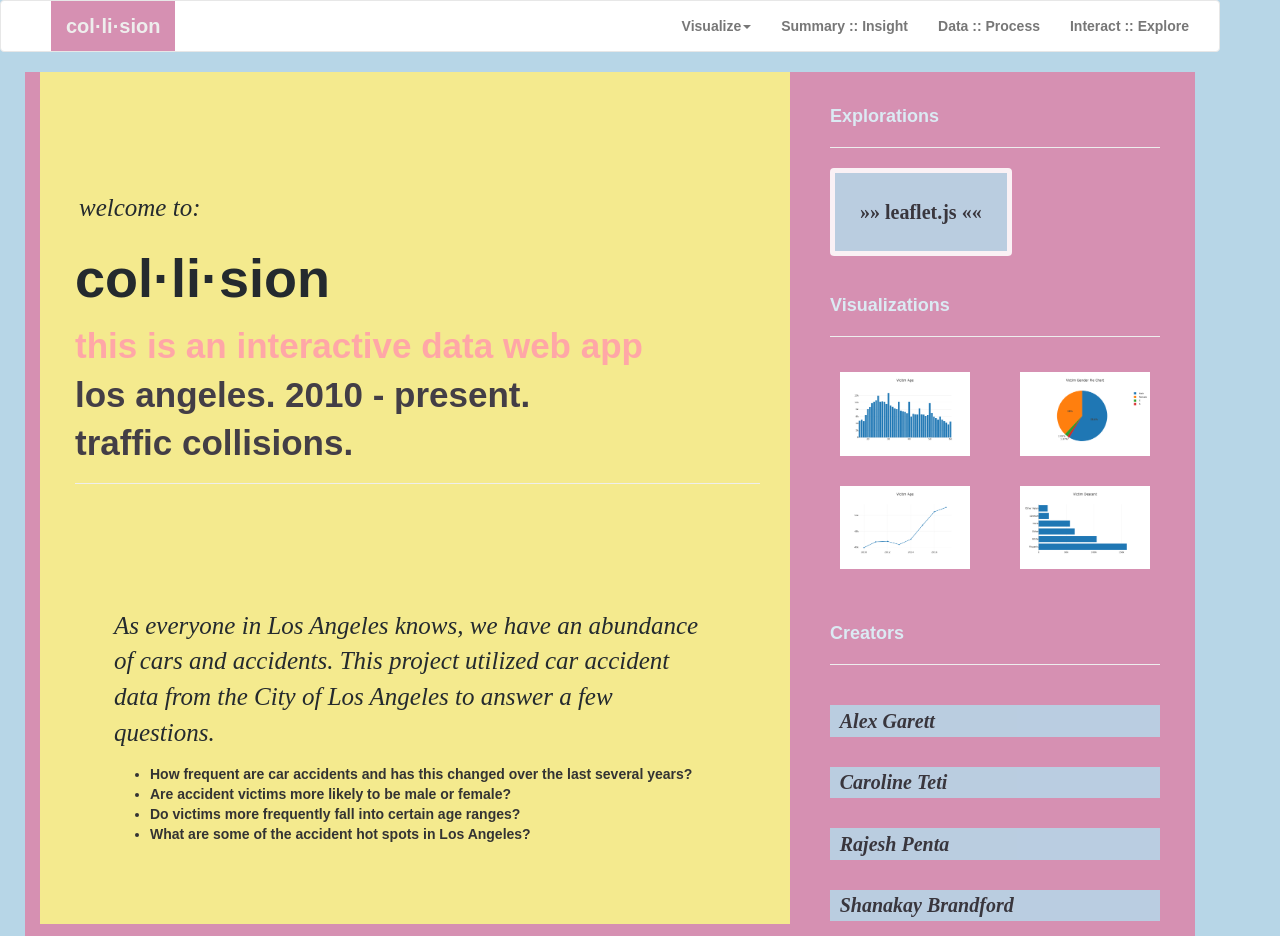
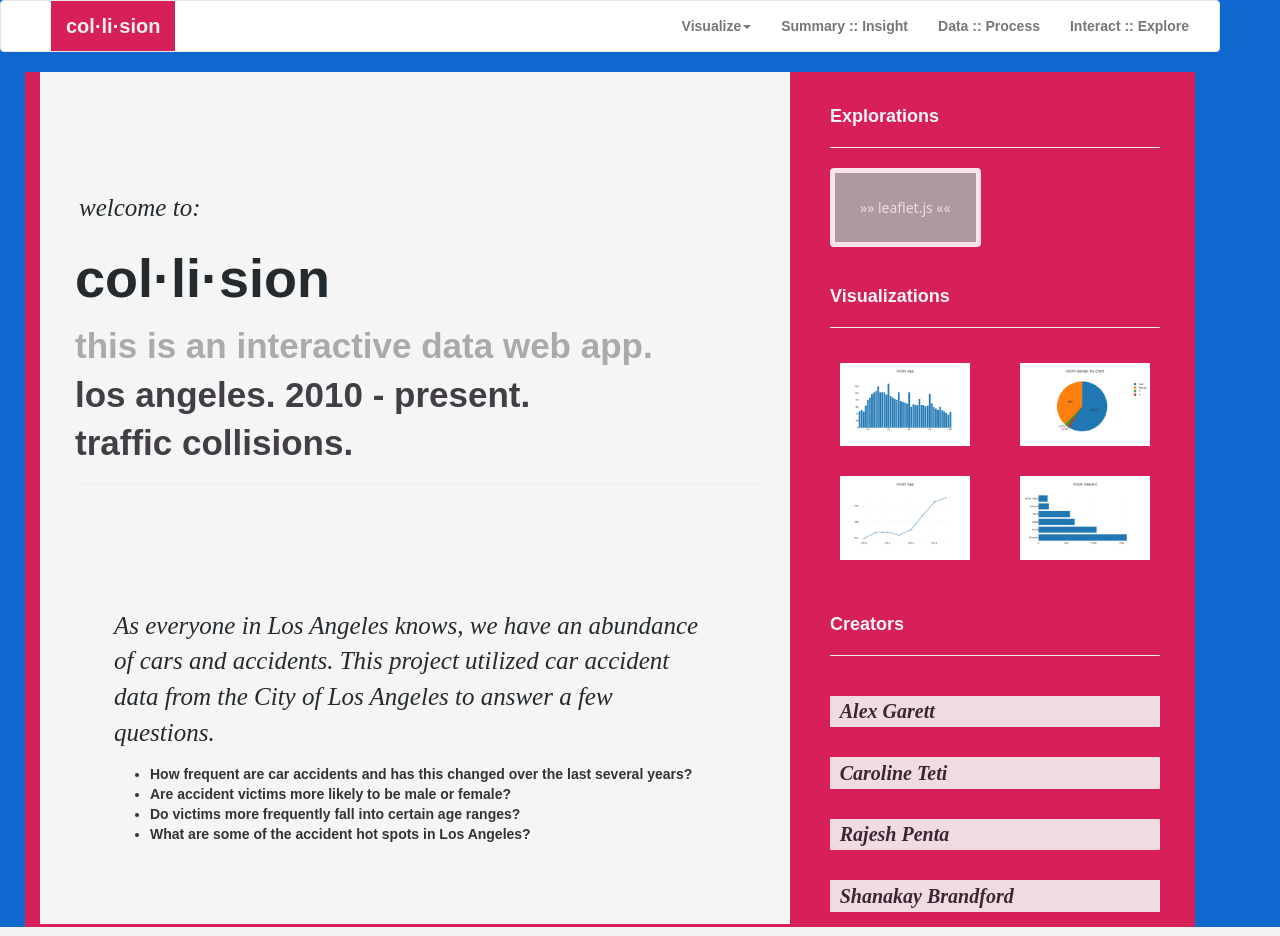
Before and after one commit to ShanaBrand/Project2_LA-Accident, a Flask app: page /home in a window 1280 px wide. Run offline with Flask 2, Linux system fonts and the light colour scheme; some libraries are stand-ins or nearby versions.

Commit message:
style change + added axis on plotly graphs

```diff
--- a/static/css/style.css
+++ b/static/css/style.css
@@ -1,8 +1,9 @@
 /*
 
 /*COLOR IS PALE BLUE*/
+/* #b7d6e7 */
 body {
-    background-color:#b7d6e7;
+    background-color: #0e68ce;
     font-family: serif;
     font-size: 10PX;
     /* font-weight:bold; */
@@ -74,8 +75,9 @@ li {
 }
 /*ALT COLOR: #dfdfdf */
 /*COLOR IS PALE YELLOW*/
+/* #f4ea8e */
 section {
-    background-color:#f4ea8e;
+    background-color:#f5f5f5;
     font-family: serif;
     padding-top: 100px;
     padding-right: 30px;
@@ -110,9 +112,9 @@ p {color:#242a2e;
   /* #3b3b3b; */
   /* d690b2 */
 .container {
-  background-color:	#d690b2;
+  background-color:	#D71F5A;
   /* white */
-  font-family: sans-serif;
+  font-family: 'Rubik', sans-serif;
   font-size: 12;
   text-align: left;
   /* padding-top: 22px;
@@ -128,12 +130,15 @@ p {color:#242a2e;
 }
 
 /*BUTTON OPTIONS*/
+/* #b7d6e7; */
+/* #242a2e; */
 .btn-info {
-    color: #242a2e;
-    background-color: #b7d6e7;
+    color: #f5f5f5;
+    background-color:#aaa;
     border-color: #fff;
     font-size:20PX;
     font-weight:bolder;
+    font: 400 14px system-ui;
     text-align: right;
     padding-top: 25px;
     padding-right: 25px;
@@ -144,9 +149,10 @@ p {color:#242a2e;
 }
 /*WHEN YOU HOVER OVER IT WITH MOUSE, IT TURNS THIS COLOR */
 /*YELLOW, DARK TEXT, WHITE BORDER*/
+/* #f4ea8e; */
 .btn-info:hover {
-    color: #242a2e;
-    background-color: #f4ea8e;
+    color:  #f5f5f5;
+    background-color: #95cc21;
     border-color: #fff;
     BORDER-WIDTH: THICK;
 }
@@ -160,7 +166,7 @@ p {color:#242a2e;
 /*NAVBAR BACKGROUND COLOR, ACCENT COLOR WHEN CLICK*/
 .navbar-default .navbar-brand {
     color: #eeeeed;
-    background-color:#d690b2;
+    background-color:#D71F5A;
     font-weight: bold;
     text-align: left;
     font-family: sans-serif;
@@ -171,14 +177,8 @@ p {color:#242a2e;
     background-color: white;
 }
 /*NAVBAR FOR COLOR OF FONT */
-.navbar-default .navbar-brand {
-    color: #eeeeed;
-    background-color:#d690b2;
-    font-weight: bold;
-    text-align: left;
-    font-family: sans-serif;
-    font-size: 20PX;
-}
+/* #d690b2 */
+
 /*SPECIAL HEADERS FOR VARIOUS EFFECTS */
 /*COLOR IS PALE PINK*/
 h1 {
@@ -191,7 +191,7 @@ h1 {
 }
 /*COLOR IS LIGHTER PALE BLUE*/
 h2 {
-      color: 	#dbeaf3;
+      color: 	#f5f5f5;
       font-family: sans-serif;
       font-weight: bold;
       text-align: left;
@@ -200,9 +200,10 @@ h2 {
 }
 /*THIS CONTROLS FONT AND COLOR OF TEXT ON HOME + CHARTS IN SUMMARY*/
 /*BACKGROUND COLOR IS PALE BLUE, DARK FONT, LIGHTER OPACITY*/
+/* #b7d6e7 */
 h3 {
      color: #242a2e;
-     background-color: #b7d6e7;
+     background-color: #f5f5f5;
      /*YELLOW: background-color: #ffffe1; */
      font-family: serif;
      font-weight: bold;
@@ -218,7 +219,7 @@ h3 {
 }
 /* COLOR IS LIGHT LIGHT GREY */
 h4 {
-     color: #eeeeed;
+     color: #433e46;
      /* #fef7bb; */
      font-family: sans-serif;
      font-weight: bold;
@@ -236,7 +237,7 @@ h5 {
 }
 /*COLOR IS SALMON*/
 h6 {
-     color: #ffa7a7;
+     color: #aaa;
      /* #fef7bb; */
      font-family: sans-serif;
      font-weight: bold;
--- a/static/js/descentPlot.js
+++ b/static/js/descentPlot.js
@@ -17,6 +17,8 @@ data = data.reverse();
   // Apply the group bar mode to the layout
   var layout = {
     title: "Victim Descent",
+    xaxis: { title: "Number of Incidents" },
+    yaxis: { title: "Descent" },
     margin: {
       l: 100,
       r: 100,
@@ -24,6 +26,5 @@ data = data.reverse();
       b: 100
     }
   };
-
   // Render the plot to the div tag with id "plot"
   Plotly.newPlot("plot", data, layout);
--- a/static/js/plot_age.js
+++ b/static/js/plot_age.js
@@ -20,6 +20,8 @@ var data = [trace1];
   // Apply the group bar mode to the layout
   var layout = {
     title: "Victim Age",
+    xaxis: { title: "Age" },
+    yaxis: { title: "Number of Incidents" },
     margin: {
       l: 100,
       r: 100,
--- a/static/js/plot_year.js
+++ b/static/js/plot_year.js
@@ -15,7 +15,9 @@ var data = [trace1];
 
   // Apply the group bar mode to the layout
   var layout = {
-    title: "Victim Count by Year",
+    title: "Frequency by Year",
+    xaxis: { title: "Year" },
+    yaxis: { title: "Number of Incidents" },
     margin: {
       l: 100,
       r: 100,
--- a/templates/home.html
+++ b/templates/home.html
@@ -50,7 +50,7 @@
                             <section id="intro">
                                 <br><p>welcome to:</p>
                                 <h7>col·li·sion</h7>
-                                <h6>this is an interactive data web app</h6>
+                                <h6>this is an interactive data web app.</h6>
                                 <h5>los angeles. 2010 - present.</h5>
                                 <h5>traffic collisions.</h5>
 
--- a/templates/index.html
+++ b/templates/index.html
@@ -50,7 +50,7 @@
           <a href="http://127.0.0.1:5000/home">'/home' = Home Page</a>
           <a href="http://127.0.0.1:5000/age">'/age' = Age Visualization</a>
           <a href="http://127.0.0.1:5000/gender">'/gender' = Gender Visualization</a>
-          <a href="http://127.0.0.1:5000/time">'/time' = Time Visualization</a>
+          <a href="http://127.0.0.1:5000/descent">'/descent' = Descent Visualization</a>
           <a href="http://127.0.0.1:5000/year">'/year' = Year Visualization</a>
           <a href="http://127.0.0.1:5000/data">'/data' = Data Process</a>
           <a href="http://127.0.0.1:5000/summary">'/summary' = Summary Insight</a>
```
Also changed, not shown: static/css/styles2.css (+4 -11 lines), templates/data.html (+11 -6 lines), 2 other files.
